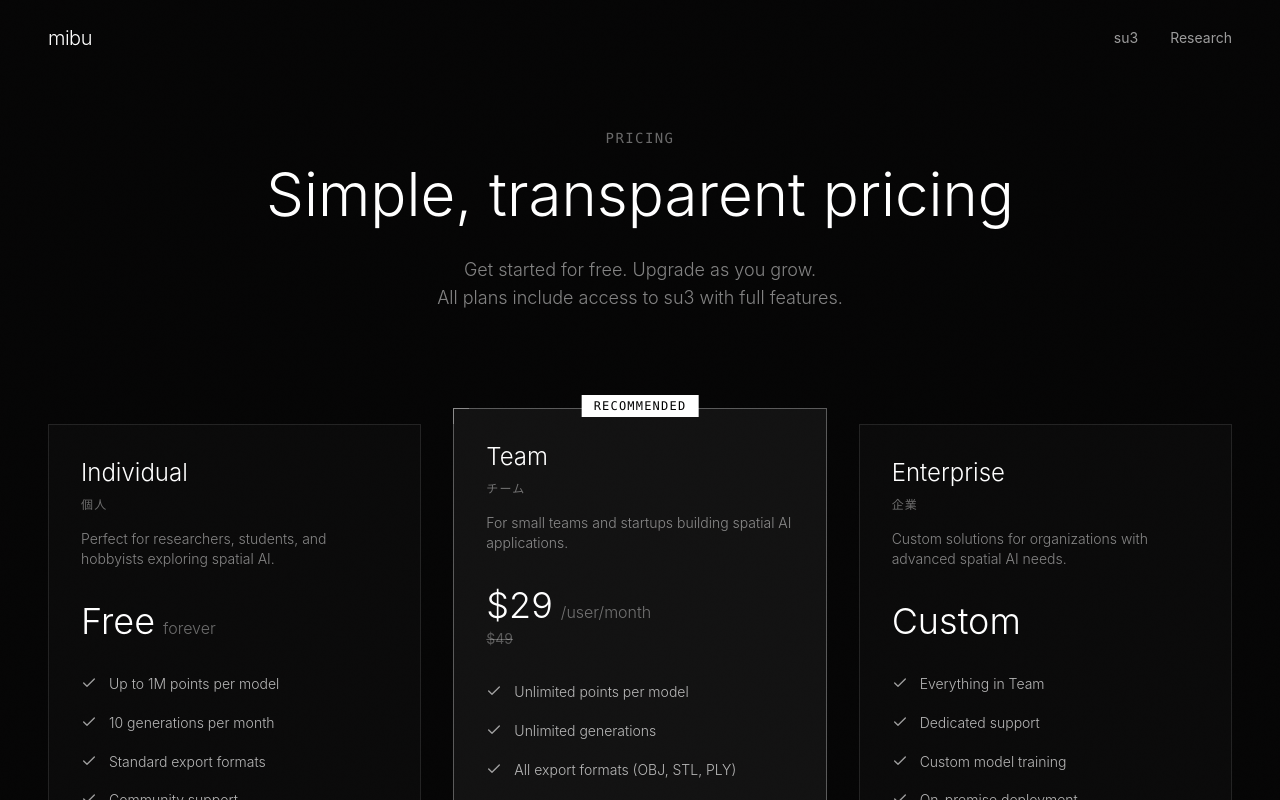
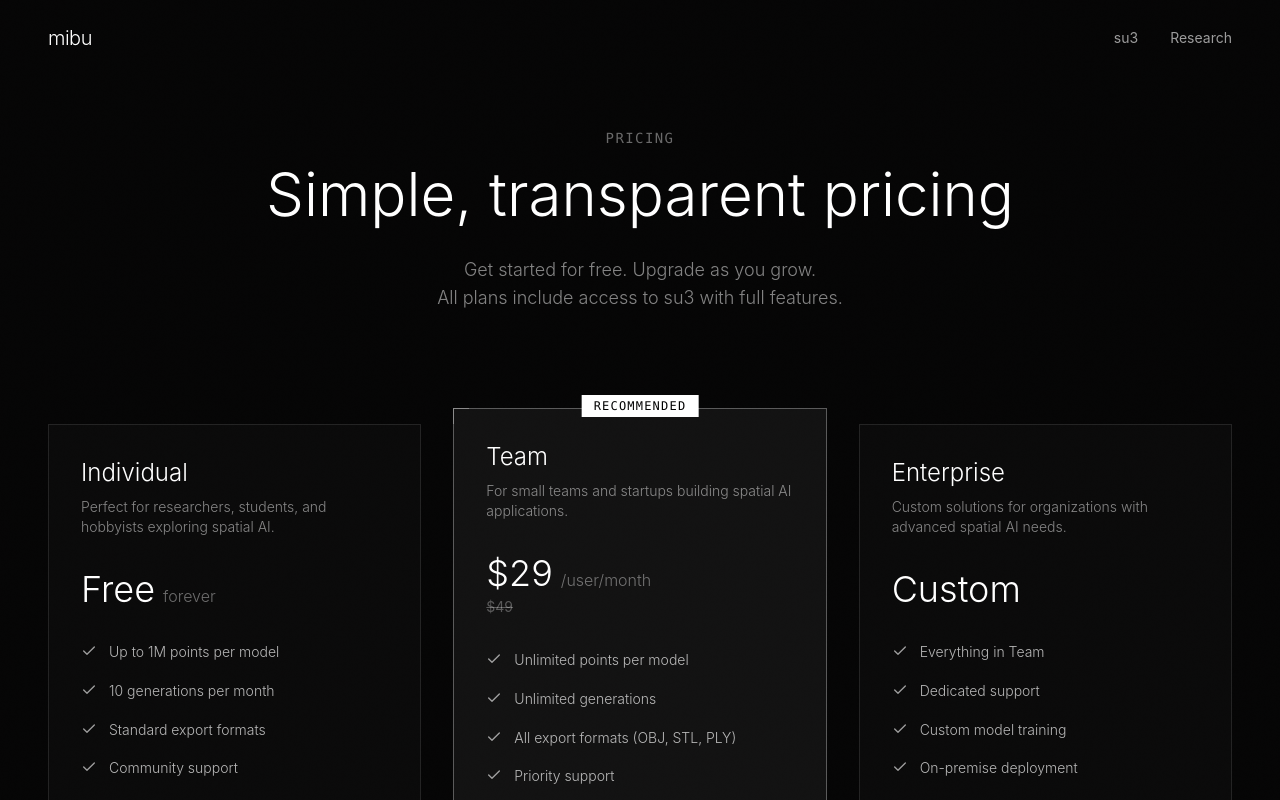
Before and after one commit to ryushen-tan/subspace, a React (Vite) app in the folder fe/: page /pricing in a window 1280 px wide. Shown: the top 800 px of the page. Built offline with nearby package versions, Linux system fonts and the light colour scheme.

Commit message:
remove more japanese stuff

```diff
--- a/fe/src/components/pricing/PricingCard.jsx
+++ b/fe/src/components/pricing/PricingCard.jsx
@@ -24,9 +24,6 @@ const PricingCard = ({ tier }) => {
         {/* Header */}
         <div className="mb-8">
           <h3 className="text-2xl font-light text-white mb-2">{tier.name}</h3>
-          <p className="font-mono text-xs text-white/40 tracking-widest mb-4">
-            {tier.japaneseName}
-          </p>
           <p className="text-white/50 text-sm font-light line-clamp-2">
             {tier.description}
           </p>
--- a/fe/src/pages/Pricing.jsx
+++ b/fe/src/pages/Pricing.jsx
@@ -14,7 +14,6 @@ const Pricing = () => {
   const tiers = [
     {
       name: 'Individual',
-      japaneseName: '個人',
       description: 'Perfect for researchers, students, and hobbyists exploring spatial AI.',
       price: 'Free',
       period: 'forever',
@@ -30,7 +29,6 @@ const Pricing = () => {
     },
     {
       name: 'Team',
-      japaneseName: 'チーム',
       description: 'For small teams and startups building spatial AI applications.',
       price: '$29',
       period: '/user/month',
@@ -50,7 +48,6 @@ const Pricing = () => {
     },
     {
       name: 'Enterprise',
-      japaneseName: '企業',
       description: 'Custom solutions for organizations with advanced spatial AI needs.',
       price: 'Custom',
       period: '',
--- a/fe/src/pages/Research.jsx
+++ b/fe/src/pages/Research.jsx
@@ -133,7 +133,7 @@ const Research = () => {
               <h1 className="text-4xl sm:text-5xl lg:text-6xl font-light text-white">
                 From our lab
               </h1>
-              <p className="font-mono text-lg text-white/30 mt-2">研究</p>
+
             </div>
 
             {/* Search */}
```
